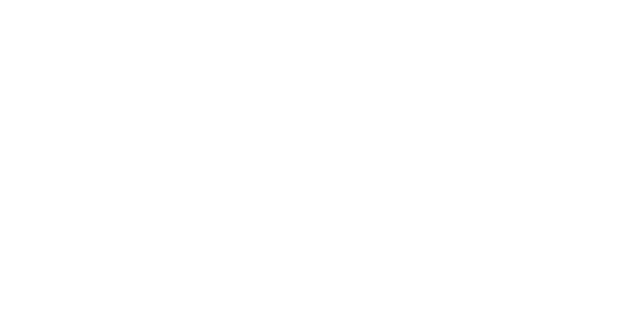
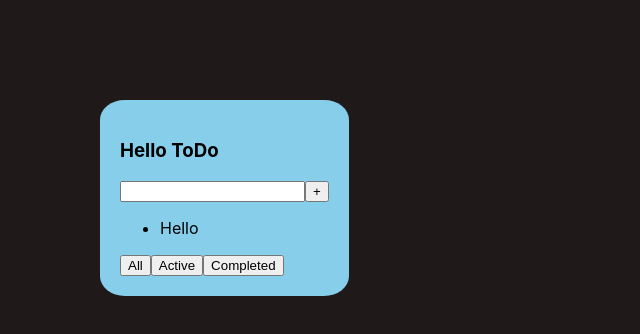
Before and after one commit to lgnvmaksim/todolist-with-git, a React (Create React App) app: page / in a window 1280 px wide. Shown: the top 334 px of the page, without its empty margins (0-640 px from the left). Built offline with nearby package versions, Linux system fonts and the light colour scheme.

Commit message:
made start project

```diff
--- a/src/App.tsx
+++ b/src/App.tsx
@@ -1,11 +1,17 @@
-import React from 'react';
+import React, {useState} from 'react';
+import './App.css';
+import {Todolist} from "./Todolist";
+import {v1} from "uuid";
+import s from './Components/Styles-modules/styles.module.css'
 
-import './App.css';
 
 function App() {
-  return <div className="App">
 
+
+    return <div className={s.App}>
+        <Todolist titleValue={'Hello ToDo'}/>
     </div>
+
 
 }
 
--- a/src/Components/Styles-modules/styles.module.css
+++ b/src/Components/Styles-modules/styles.module.css
@@ -1,13 +1,13 @@
 .App {
-    padding: 100px;
+    padding: 100px 0px 650px 100px ;
     display: flex;
-    background-color: rgba(44,31,146,0.59);
+    background-color: #1f1919;
 }
 
 .body {
-    padding: 350px;
 
-    background-color: rgba(44,31,146,0.59);
+    background: rgba(44,31,146,0.59);
+
 }
 
 .todolist {
--- a/src/Todolist.tsx
+++ b/src/Todolist.tsx
@@ -0,0 +1,21 @@
+import s from './Components/Styles-modules/styles.module.css'
+
+type TodolistPropsType={
+    titleValue:string
+}
+
+export const Todolist = (props:TodolistPropsType) => {
+    return <div className={s.todolist}>
+        <h3>{props.titleValue}</h3>
+        <input/>
+        <button>+</button>
+        <ul>
+            <li>
+                <span>Hello</span>
+            </li>
+        </ul>
+        <button>All</button>
+        <button>Active</button>
+        <button>Completed</button>
+    </div>
+}
```
Also changed, not shown: src/Components/UniversalButton.tsx (added, +11 -0 lines), src/State/middle-without-assotiative.tsx (added, +21 -0 lines).
